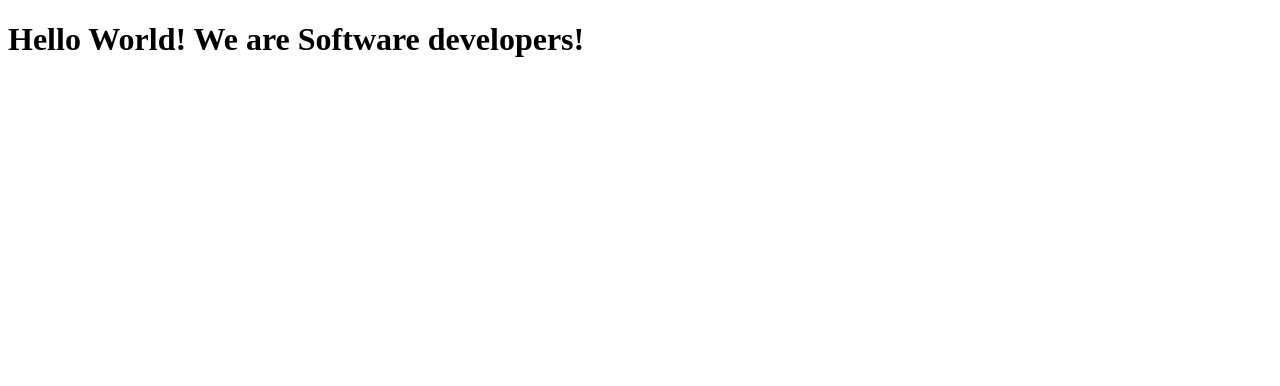
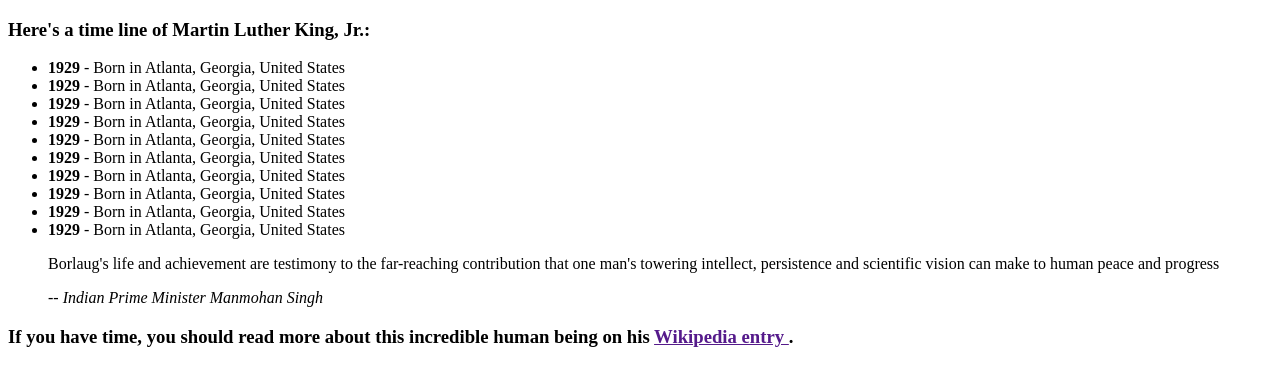
Before and after one commit to waiyankyaw961999/fcc-test-suite, a plain HTML site: page index.html in a window 1280 px wide. Drawn offline with Linux system fonts and the light colour scheme.

Commit message:
added sketch timeline

```diff
--- a/index.html
+++ b/index.html
@@ -7,9 +7,58 @@
   </head>
 
   <body>
-    <script src="https://cdn.freecodecamp.org/testable-projects-fcc/v1/bundle.js"></script>
+    <!-- <script src="https://cdn.freecodecamp.org/testable-projects-fcc/v1/bundle.js"></script> -->
 
-    <h1>Hello World! We are Software developers!</h1>
+    <section>
+      <h3>Here's a time line of Martin Luther King, Jr.:
+      </h3>
+      <ul>
+        <li>
+          <strong>1929</strong> - Born in Atlanta, Georgia, United States
+        </li>
+        <li>
+          <strong>1929</strong> - Born in Atlanta, Georgia, United States
+        </li>
+        <li>
+          <strong>1929</strong> - Born in Atlanta, Georgia, United States
+        </li>
+        <li>
+          <strong>1929</strong> - Born in Atlanta, Georgia, United States
+        </li>
+        <li>
+          <strong>1929</strong> - Born in Atlanta, Georgia, United States
+        </li>
+        <li>
+          <strong>1929</strong> - Born in Atlanta, Georgia, United States
+        </li>
+        <li>
+          <strong>1929</strong> - Born in Atlanta, Georgia, United States
+        </li>
+        <li>
+          <strong>1929</strong> - Born in Atlanta, Georgia, United States
+        </li>
+        <li>
+          <strong>1929</strong> - Born in Atlanta, Georgia, United States
+        </li>
+        <li>
+          <strong>1929</strong> - Born in Atlanta, Georgia, United States
+        </li>
+
+      </ul>
+
+      <blockquote cite="">
+        <p>Borlaug's life and achievement are testimony to the far-reaching contribution that one man's towering intellect, persistence and scientific vision can make to human peace and progress</p>
+        <cite>-- Indian Prime Minister Manmohan Singh</cite>
+      </blockquote>
+
+      <h3>
+        If you have time, you should read more about this incredible human being on his
+        <a id="tribute-link" href="" target="_blank">
+          Wikipedia entry
+        </a>
+        .
+      </h3>
+    </section>
 
     <script src="js/index.js"></script>
   </body>
```
